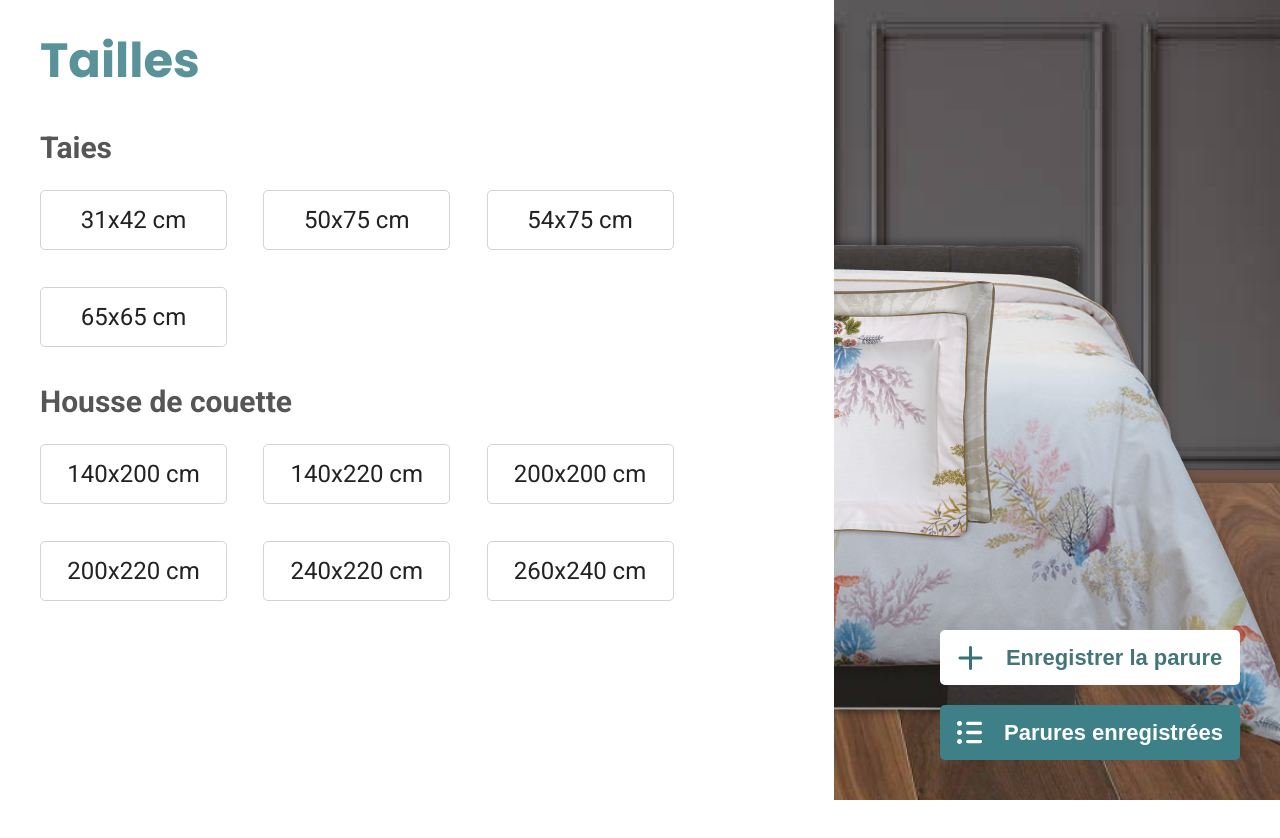
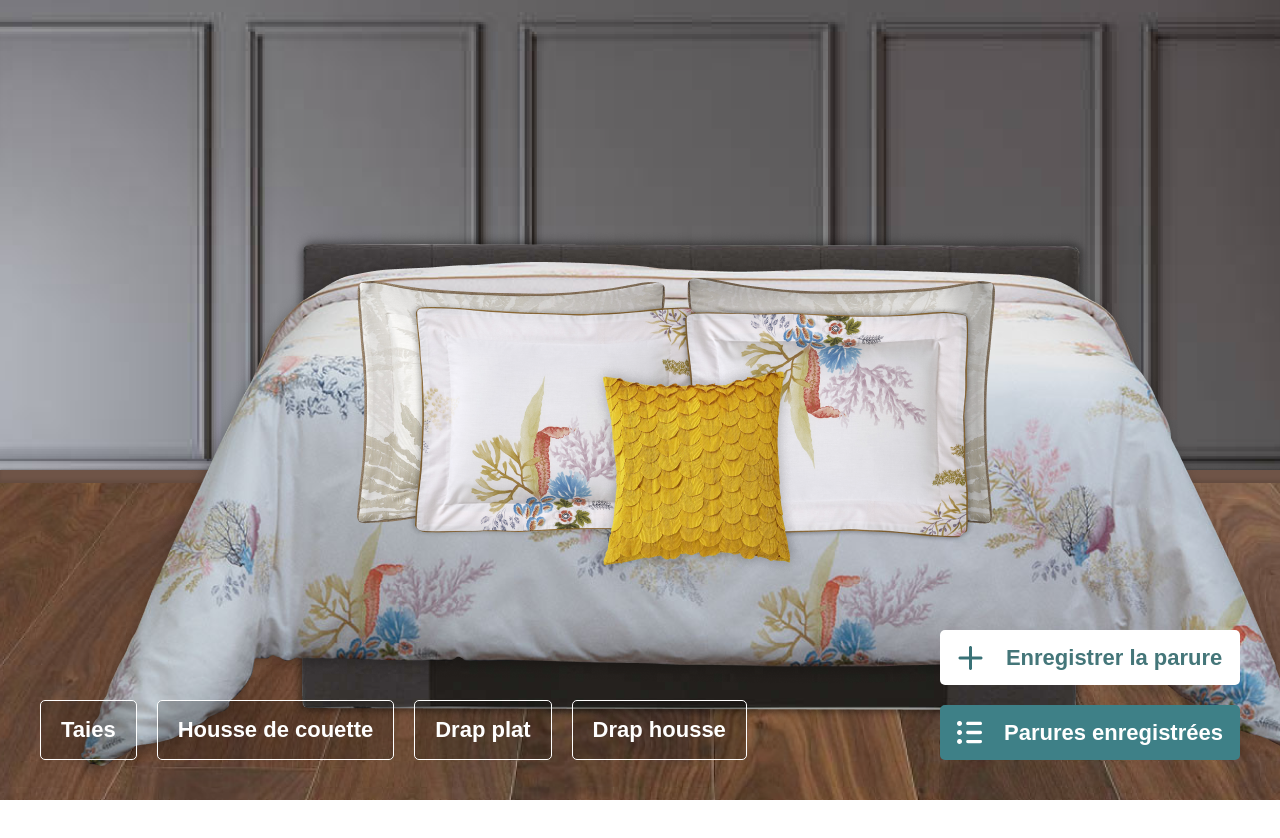
Before and after one commit to FlorianDurand/yves-delorme-simulateur, a Next.js app: page / in a window 1280 px wide. Shown: the top 838 px of the page. After the commit the page ends 800 px from the top, so only its background shows below. Built offline with nearby package versions, Linux system fonts and the light colour scheme.

Commit message:
left menu

```diff
--- a/pages/index.js
+++ b/pages/index.js
@@ -2,7 +2,6 @@ import Header from '../components/Header';
 import Bed from '../components/Bed';
 import Footer from '../components/Footer';
 import Menu from '../components/Menu';
-import MenuLeft from '../components/MenuLeft';
 
 import styles from './index.module.css'
 
@@ -12,7 +11,6 @@ export default function Index() {
         <Header />
         <Bed />
         {/* <Menu /> */}
-        <MenuLeft />
         <Footer />
       </div>
     );
```
Also changed, not shown: 1 other file (tests, documents, lock files or other folders).
